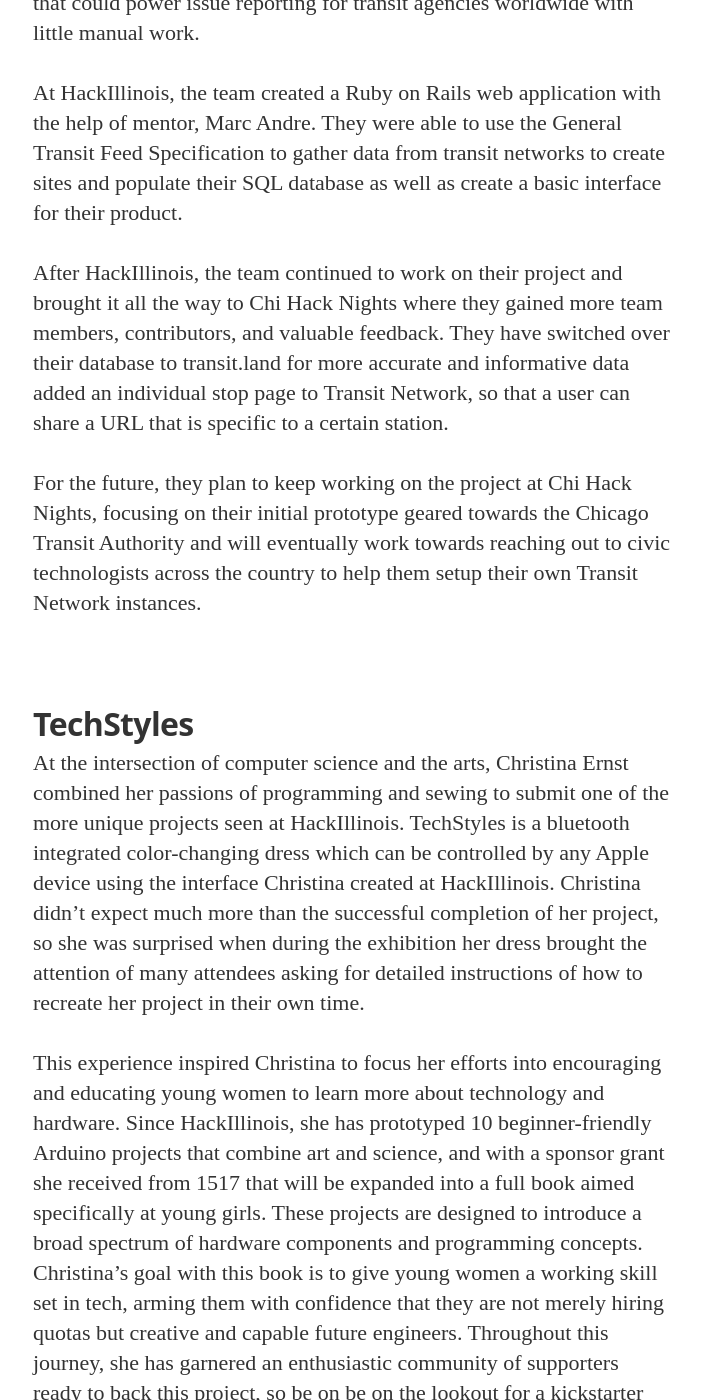
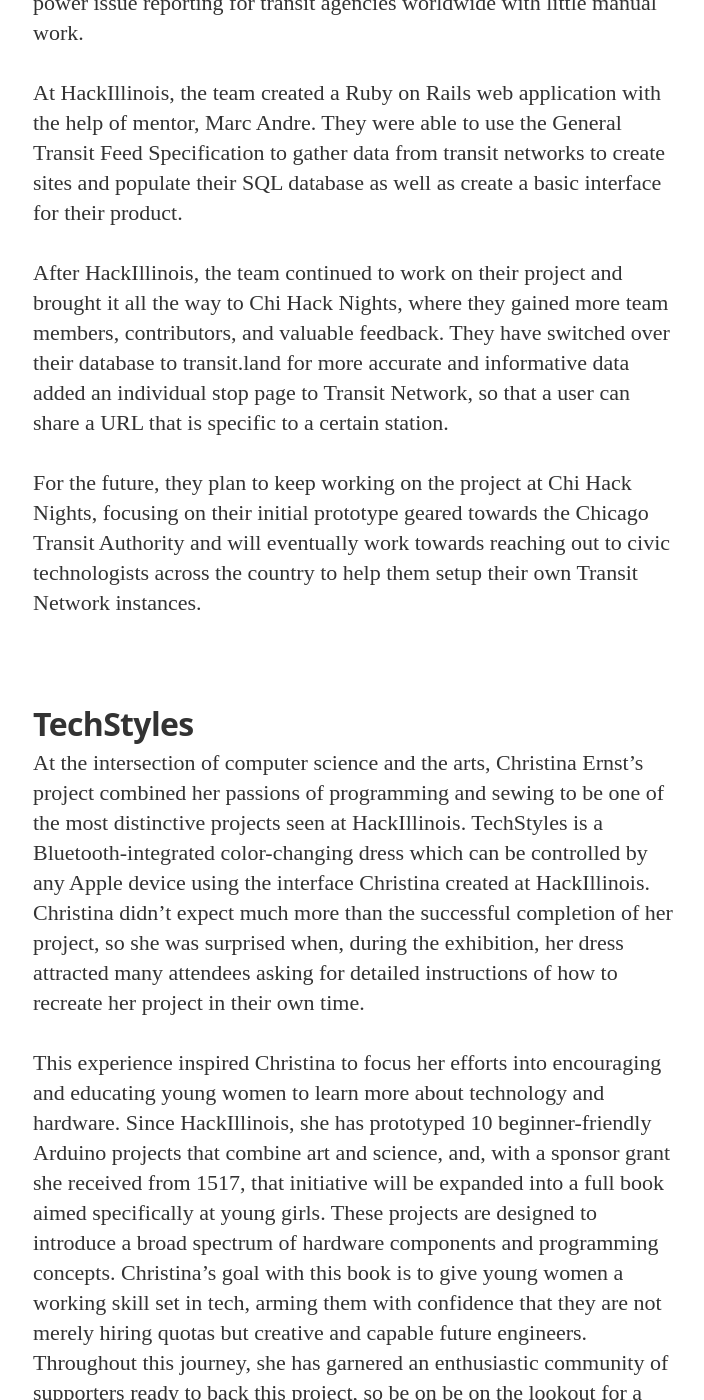
Before and after one commit to HackIllinois/blog, a Jekyll site: the page built from _posts/2017-09-26-honorable-mentions.markdown, in a window 1280 px wide and 1400 px high, scrolled down 1950 px. Shown: the whole window, without its empty margins (287-991 px from the left). Built offline with Jekyll 4.4.1, drawn with Linux system fonts in a browser that asks for light colours; nearby versions of some CDN libraries; some web fonts are replaced; some of the changed text lies outside the part shown.

Commit message:
Fix grammatical errors in honorable mention post

```diff
--- a/_posts/2017-09-26-honorable-mentions.markdown
+++ b/_posts/2017-09-26-honorable-mentions.markdown
@@ -21,33 +21,35 @@
 
 ## [Transit Networks](https://github.com/TransitNetworkGroup/Transit-Network)
 
-Inspired by a prototype for an issue reporting system for the CTA (Chicago Transit Authority), Transit Networks was born at HackIllinois. Team members, Viktor Koves, Robert Altman, Grant Reszcyk, CJ Bennett, & Chalyn Elkin expanded on the idea and envisioned a system that could power issue reporting for transit agencies worldwide with little manual work.
+Born at HackIllinois, Transit Networks was built off a prototype for an issue reporting system for the CTA (Chicago Transit Authority). Team members, Viktor Koves, Robert Altman, Grant Reszcyk, CJ Bennett, & Chalyn Elkin expanded on the idea and envisioned a system that could power issue reporting for transit agencies worldwide with little manual work.
 
 At HackIllinois, the team created a Ruby on Rails web application with the help of mentor, Marc Andre. They were able to use the General Transit Feed Specification to gather data from transit networks to create sites and populate their SQL database as well as create a basic interface for their product.
 
-After HackIllinois, the team continued to work on their project and brought it all the way to Chi Hack Nights where they gained more team members, contributors, and valuable feedback. They have switched over their database to transit.land for more accurate and informative data added an individual stop page to Transit Network, so that a user can share a URL that is specific to a certain station.
+After HackIllinois, the team continued to work on their project and brought it all the way to Chi Hack Nights, where they gained more team members, contributors, and valuable feedback. They have switched over their database to transit.land for more accurate and informative data added an individual stop page to Transit Network, so that a user can share a URL that is specific to a certain station.
 
 For the future, they plan to keep working on the project at Chi Hack Nights, focusing on their initial prototype geared towards the Chicago Transit Authority and will eventually work towards reaching out to civic technologists across the country to help them setup their own Transit Network instances.
 
 ## TechStyles
 
-At the intersection of computer science and the arts, Christina Ernst combined her passions of programming and sewing to submit one of the more unique projects seen at HackIllinois. TechStyles is a bluetooth integrated color-changing dress which can be controlled by any Apple device using the interface Christina created at HackIllinois. Christina didn’t expect much more than the successful completion of her project, so she was surprised when during the exhibition her dress brought the attention of many attendees asking for detailed instructions of how to recreate her project in their own time.
+At the intersection of computer science and the arts, Christina Ernst’s project combined her passions of programming and sewing to be one of the most distinctive projects seen at HackIllinois. TechStyles is a Bluetooth-integrated color-changing dress which can be controlled by any Apple device using the interface Christina created at HackIllinois. Christina didn’t expect much more than the successful completion of her project, so she was surprised when, during the exhibition, her dress attracted many attendees asking for detailed instructions of how to recreate her project in their own time.
 
-This experience inspired Christina to focus her efforts into encouraging and educating young women to learn more about technology and hardware.  Since HackIllinois, she has prototyped 10 beginner-friendly Arduino projects that combine art and science, and with a sponsor grant she received from 1517 that will be expanded into a full book aimed specifically at young girls. These projects are designed to introduce a broad spectrum of hardware components and programming concepts. Christina’s goal with this book is to give young women a working skill set in tech, arming them with confidence that they are not merely hiring quotas but creative and capable future engineers. Throughout this journey, she has garnered an enthusiastic community of supporters ready to back this project, so be on be on the lookout for a kickstarter campaign next year to get this book published!
+This experience inspired Christina to focus her efforts into encouraging and educating young women to learn more about technology and hardware.  Since HackIllinois, she has prototyped 10 beginner-friendly Arduino projects that combine art and science, and, with a sponsor grant she received from 1517, that initiative will be expanded into a full book aimed specifically at young girls. These projects are designed to introduce a broad spectrum of hardware components and programming concepts. Christina’s goal with this book is to give young women a working skill set in tech, arming them with confidence that they are not merely hiring quotas but creative and capable future engineers. Throughout this journey, she has garnered an enthusiastic community of supporters ready to back this project, so be on be on the lookout for a kickstarter campaign next year to get this book published!
 
 <img src="/assets/article_images/skirt.gif" style="display: block; margin: auto;" />
 
 ## [AirOnTime](http://www.github.com/a-sahdev/airontime)
 
-The idea first struck Amber Sahdev while she was at the airport, waiting for her flight which had just been delayed. It was an idea that stayed with her until the night of HackIllinois where she shared her vision for this project with friend, Zachry Collins, and they began to work together to create AirOnTime.
+The idea first struck Amber Sahdev when he was at the airport, waiting for his flight which had just been delayed. It was an idea that stayed with him until the first night of HackIllinois where he shared his vision for this project with friend Zachry Codiamat, and they began to work together to create AirOnTime.
 
-AirOnTime is a website that estimates the likelihood of a particular flight being delayed before you book your tickets and provides your with other more reliable options for the same route.
+AirOnTime is a website that estimates the likelihood of a particular flight being delayed before you book your tickets and provides you with other more reliable options for the same route.
 
 At HackIllinois, Amber and Zachry worked with the mentors available to set up a basic framework for their website and refine their idea, making it more concrete. Most importantly though, they were taken by the spirit of open source and learned how to collaborate and contribute to this project as a team, allowing for a more sustainable project.
 
-Their work did not stop there though. Knowing that they were solving a real world problem, Amber and Zachry remained motivated to work on their project even after HackIllinois. They took the feedback and resources they received and used them to further improve their product and make it more accurate by no longer relying on outdated API data from big airlines. Instead, they are now using and cleaning the data collected by the US government to provide better search results. They have also added a number of new features to their service and plan on continuing to expand the scope of their project and improve service to make their website faster and more reliable.
+Their work did not stop there though. Knowing that they were solving a real world problem, Amber and Zachry remained motivated in working on their project even after HackIllinois. They took the feedback and resources they received and used them to further improve their product and make it more accurate. Rather than relying on outdated API data from big airlines, they are now using and cleaning the data collected by the US government to provide better search results. They have also added a number of new features to their service and plan on continuing to expand the scope of their project to improve service and make their website faster and more reliable.
 
 Check them out [here](http://www.aironti.me)!
 
 
 Congratulations to all the teams for their continued efforts over these past few months and their dedication to the open-source community.
+
+_UPDATE:_ This article was revised on 2017 October 3 for minor grammatical errors.
```
